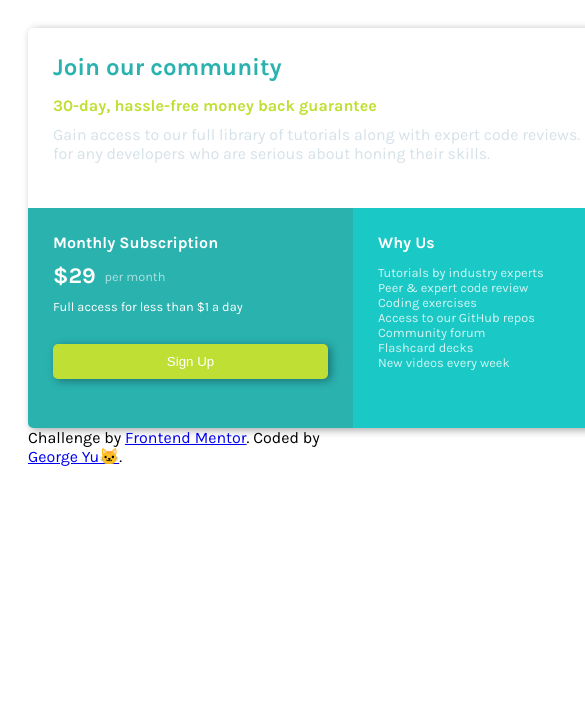
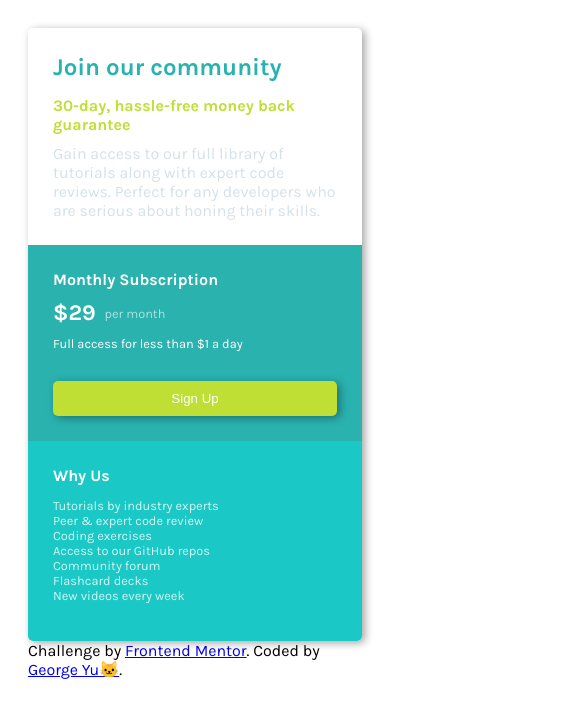
Before and after one commit to YuBaichuan2000/pricing-card-frontend-challenge, a plain HTML site: page index.html in a window 390 px wide. Shown: the top 718 px of the page, 585 px wide, since content can reach past the window. Drawn offline with Linux system fonts and the light colour scheme.

Commit message:
Add mobile responsive design

```diff
--- a/styles.css
+++ b/styles.css
@@ -122,3 +122,14 @@ ul{
     font-size: 0.8rem;
     opacity: 0.8;
 }
+
+@media (max-width: 650px){
+    #bottom-left, #bottom-right{
+        width: 100%;
+    }
+
+    #main-card{
+        height: auto;
+        width: 100%;
+    }
+}
```
